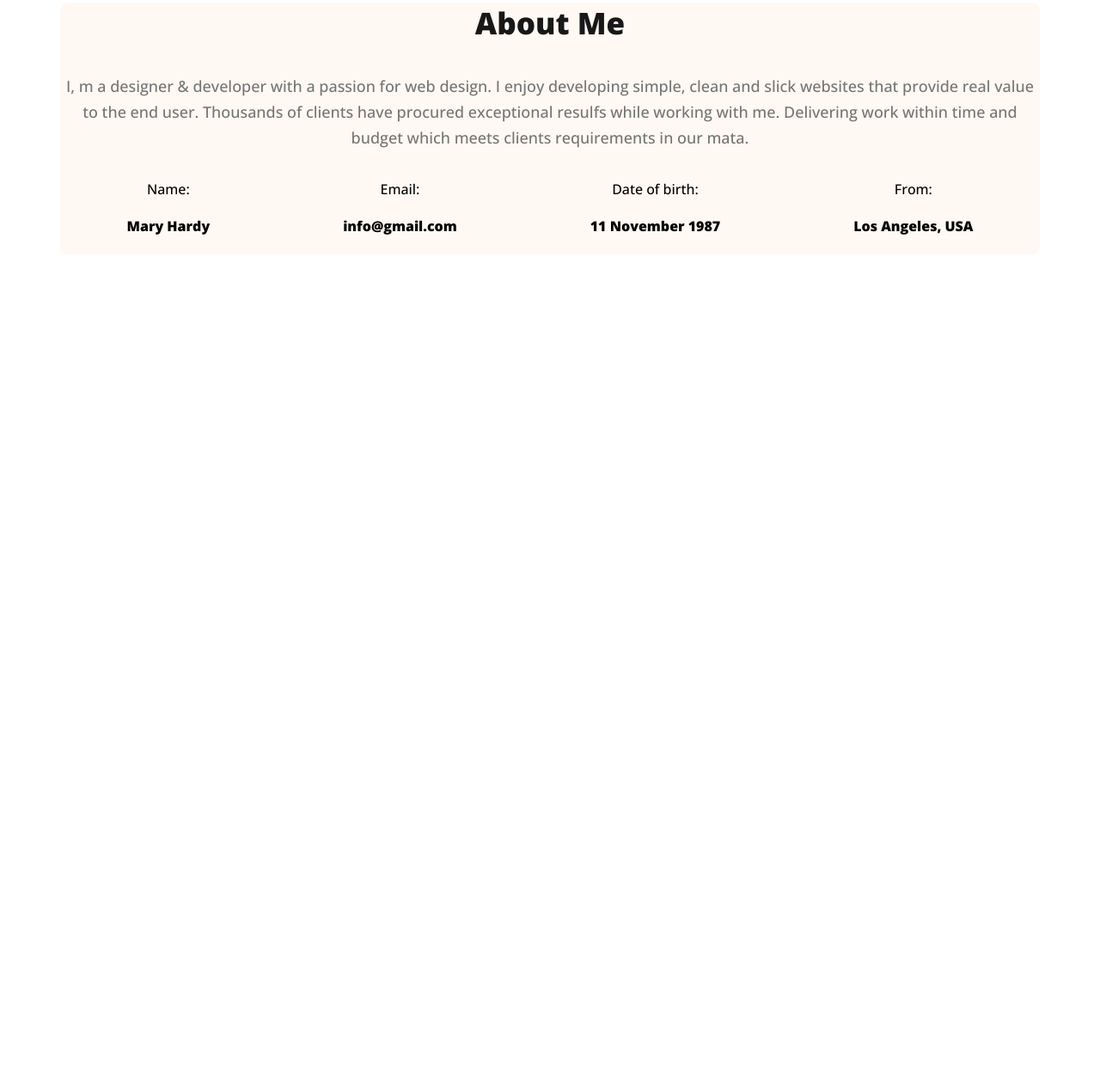
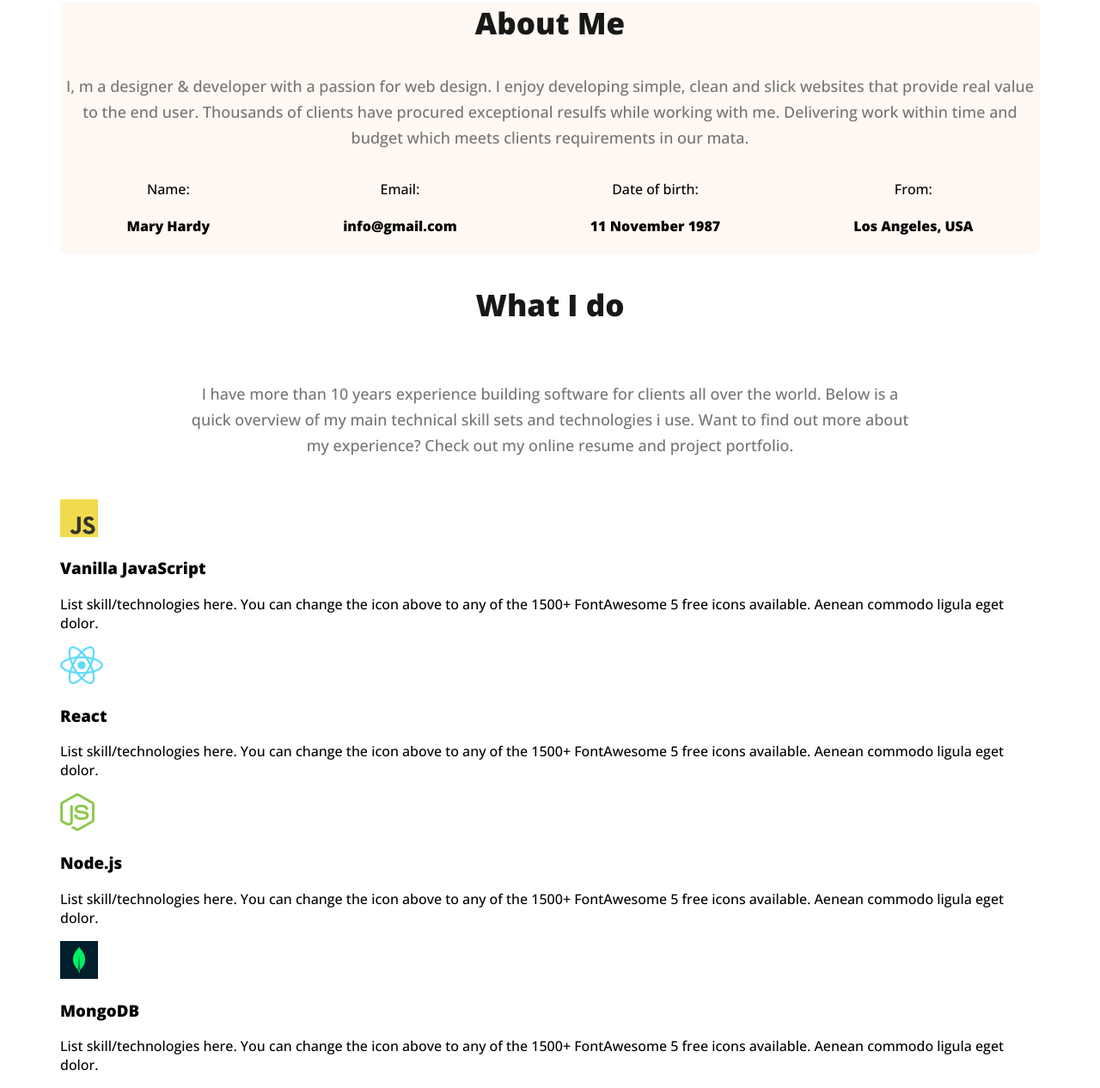
Before and after one commit to PeyalHasan/webdeveloper-portfoio, a plain HTML site: page index.html in a window 1280 px wide. Shown: the part 992-2258 px from the top of the page at 86% size. Before the commit the page ends 1296 px from the top, so only its background shows below. Drawn offline with nearby package versions, Linux system fonts and the light colour scheme.

Commit message:
Skill container

```diff
--- a/index.html
+++ b/index.html
@@ -60,6 +60,32 @@
                 </div>
             </div>
         </section>
+        <section>
+            <h3 class="section-title">What I do</h3>
+            <p id="what-I-do" class="section-description">I have more than 10 years experience building software for clients all over the world. Below is a quick overview of my main technical skill sets and technologies i use. Want to find out more about my experience? Check out my online resume and project portfolio.</p>
+            <div class="skills-container">
+              <div class="skill">
+                <img src="images/icons/js.png" alt="">
+                <h3>Vanilla JavaScript</h3>
+                <p class="skill-description">List skill/technologies here. You can change the icon above to any of the 1500+ FontAwesome 5 free icons available. Aenean commodo ligula eget dolor.</p>
+              </div>
+              <div class="skill">
+                <img src="images/icons/react.png" alt="">
+                <h3>React</h3>
+                <p class="skill-description">List skill/technologies here. You can change the icon above to any of the 1500+ FontAwesome 5 free icons available. Aenean commodo ligula eget dolor.</p>
+              </div>
+              <div class="skill">
+                <img src="images/icons/nodejs.png" alt="">
+                <h3>Node.js</h3>
+                <p class="skill-description">List skill/technologies here. You can change the icon above to any of the 1500+ FontAwesome 5 free icons available. Aenean commodo ligula eget dolor.</p>
+              </div>
+              <div class="skill">
+                <img src="images/icons/mongo.png" alt="">
+                <h3>MongoDB</h3>
+                <p class="skill-description"> List skill/technologies here. You can change the icon above to any of the 1500+ FontAwesome 5 free icons available. Aenean commodo ligula eget dolor.  </p>
+              </div>
+            </div>
+        </section>
     </main>
     <footer></footer>
 </body>
--- a/styles/portfolio.css
+++ b/styles/portfolio.css
@@ -115,3 +115,9 @@ line-height: 30px; /* 166.667% */
 .about-info{
     text-align: center;
 }
+#what-I-do{
+    padding: 30px 150px;
+}
+.skills-container{
+
+}
```
